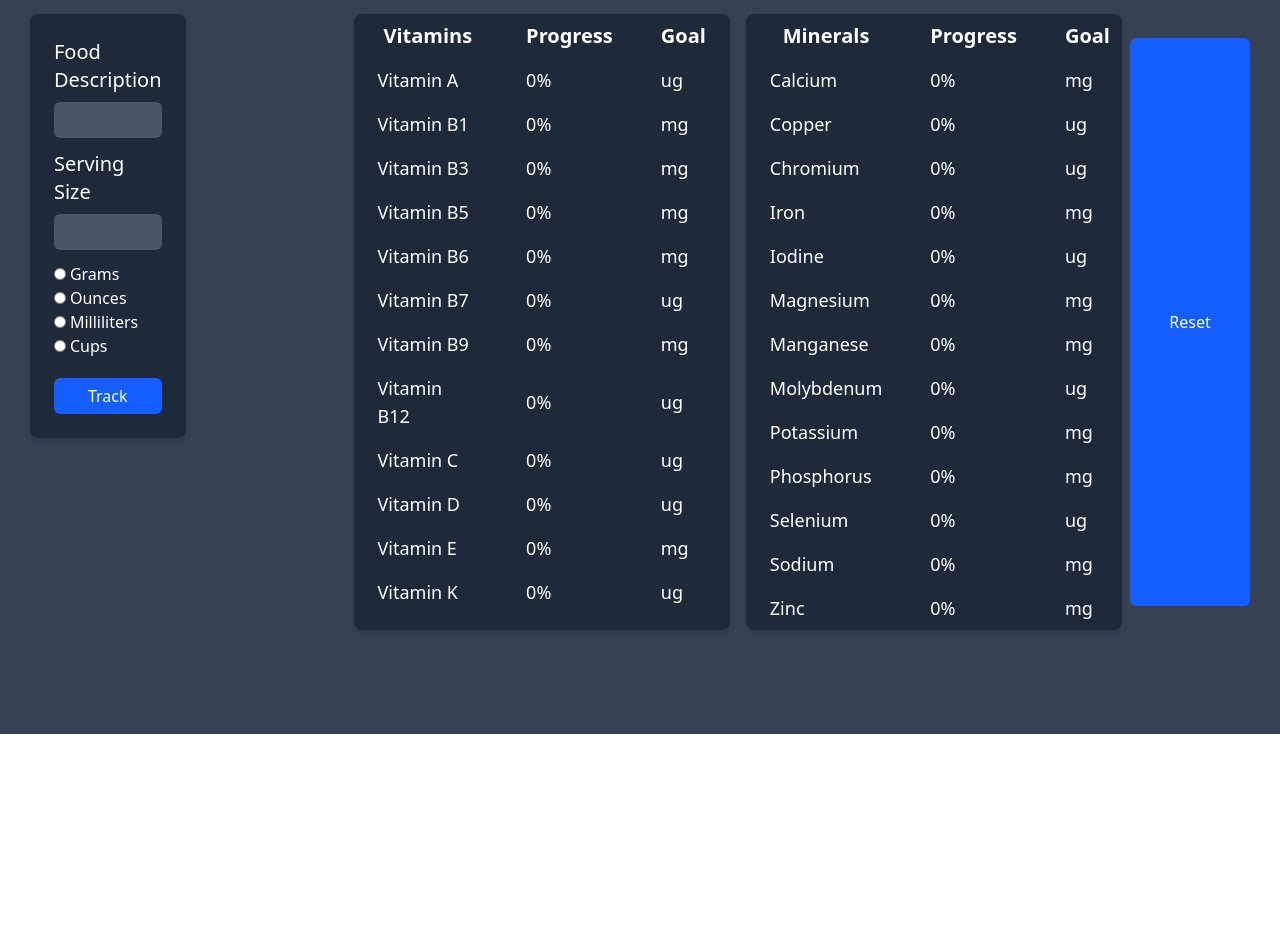
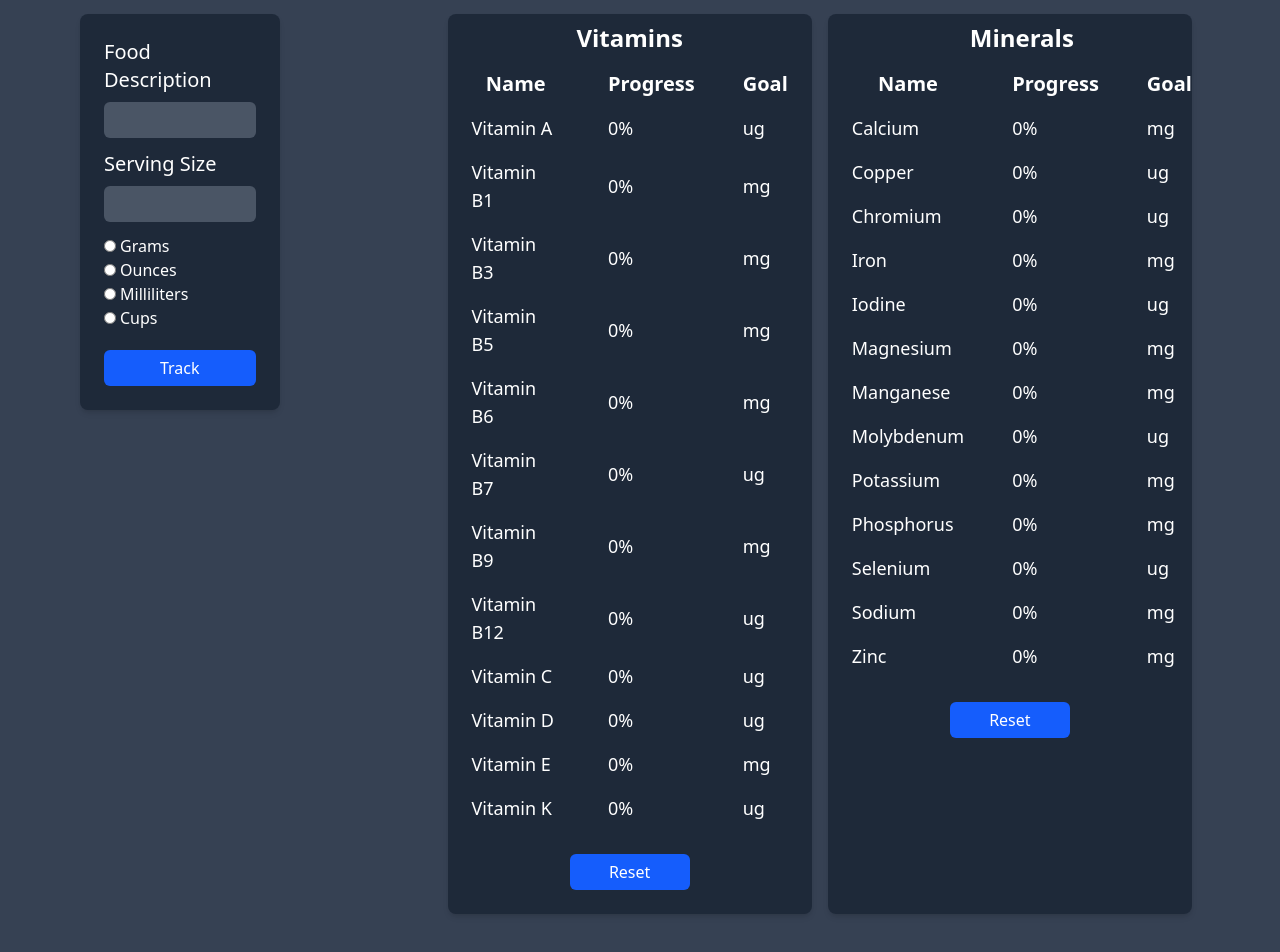
Before and after one commit to kerem-acar/Micronutrient-Tracker, a React (Vite) app in the folder frontend/: page / in a window 1280 px wide. Shown: the part 206-1158 px from the top of the page. Before the commit the page ends 940 px from the top, so only its background shows below. Built offline with nearby package versions, Linux system fonts and the light colour scheme; no server answers.

Commit message:
Made two tables instead of one

```diff
--- a/frontend/src/Body.jsx
+++ b/frontend/src/Body.jsx
@@ -213,7 +213,10 @@ function Body() {
                         <table className="min-w-full">
                             <thead>
                                 <tr>
-                                    <th className="text-white font-sans font-bold text-lg px-2 py-2 md:text-xl md:px-6">Vitamins</th>
+                                    <th colSpan="3" className="text-white font-sans font-bold text-xl px-2 py-2 md:text-2xl md:px-6">Vitamins</th>
+                                </tr>
+                                <tr>
+                                    <th className="text-white font-sans font-bold text-lg px-2 py-2 md:text-xl md:px-6">Name</th>
                                     <th className="text-white font-sans font-bold text-lg px-2 py-2 md:text-xl md:px-6">Progress</th>
                                     <th className="text-white font-sans font-bold text-lg px-2 py-2 md:text-xl md:px-6">Goal</th>
                                 </tr>
@@ -228,12 +231,18 @@ function Body() {
                                 ))}
                             </tbody>
                         </table>
+                        <div className="flex justify-center py-6">
+                            <button onClick={resetNutrients} disabled={isLoading1} className={`w-30 ${isLoading1 ? 'bg-blue-500' : 'bg-blue-600'} rounded-md py-1.5 px-3 text-white font-sans font-medium cursor-pointer hover:bg-blue-500`}>{isLoading1 ? 'Resetting...' : 'Reset'}</button>
+                        </div>
                     </div>
                     <div className="rounded-lg shadow-md bg-gray-800 w-1/2 overflow-x-auto mx-2">
                         <table className="min-w-full">
                             <thead>
                                 <tr>
-                                    <th className="text-white font-sans font-bold text-lg px-2 py-2 md:text-xl md:px-6">Minerals</th>
+                                    <th colSpan="3" className="text-white font-sans font-bold text-xl px-2 py-2 md:text-2xl md:px-6">Minerals</th>
+                                </tr>
+                                <tr>
+                                    <th className="text-white font-sans font-bold text-lg px-2 py-2 md:text-xl md:px-6">Name</th>
                                     <th className="text-white font-sans font-bold text-lg px-2 py-2 md:text-xl md:px-6">Progress</th>
                                     <th className="text-white font-sans font-bold text-lg px-2 py-2 md:text-xl md:px-6">Goal</th>
                                 </tr>
@@ -248,9 +257,9 @@ function Body() {
                                 ))}
                             </tbody>
                         </table>
-                    </div>
-                    <div className="flex justify-center py-6">
-                        <button onClick={resetNutrients} disabled={isLoading1} className={`w-30 ${isLoading1 ? 'bg-blue-500' : 'bg-blue-600'} rounded-md py-1.5 px-3 text-white font-sans font-medium cursor-pointer hover:bg-blue-500`}>{isLoading1 ? 'Resetting...' : 'Reset'}</button>
+                        <div className="flex justify-center py-6">
+                            <button onClick={resetNutrients} disabled={isLoading1} className={`w-30 ${isLoading1 ? 'bg-blue-500' : 'bg-blue-600'} rounded-md py-1.5 px-3 text-white font-sans font-medium cursor-pointer hover:bg-blue-500`}>{isLoading1 ? 'Resetting...' : 'Reset'}</button>
+                        </div>
                     </div>
                 </div>
             </div>
```
